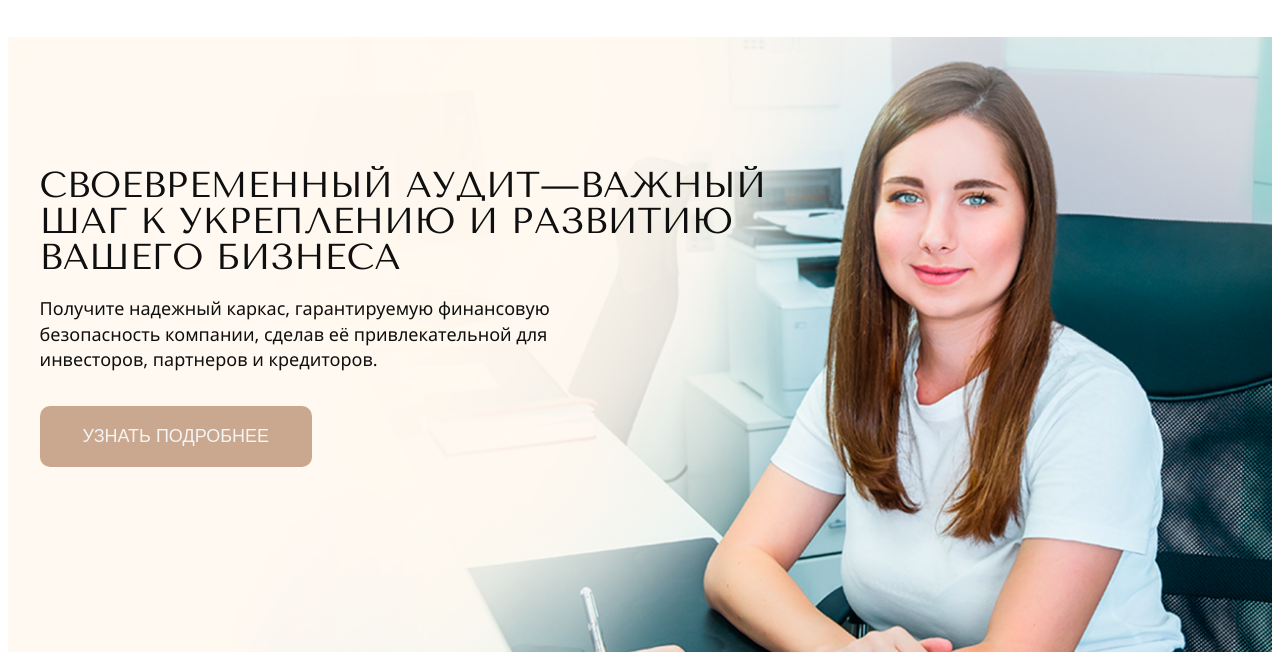
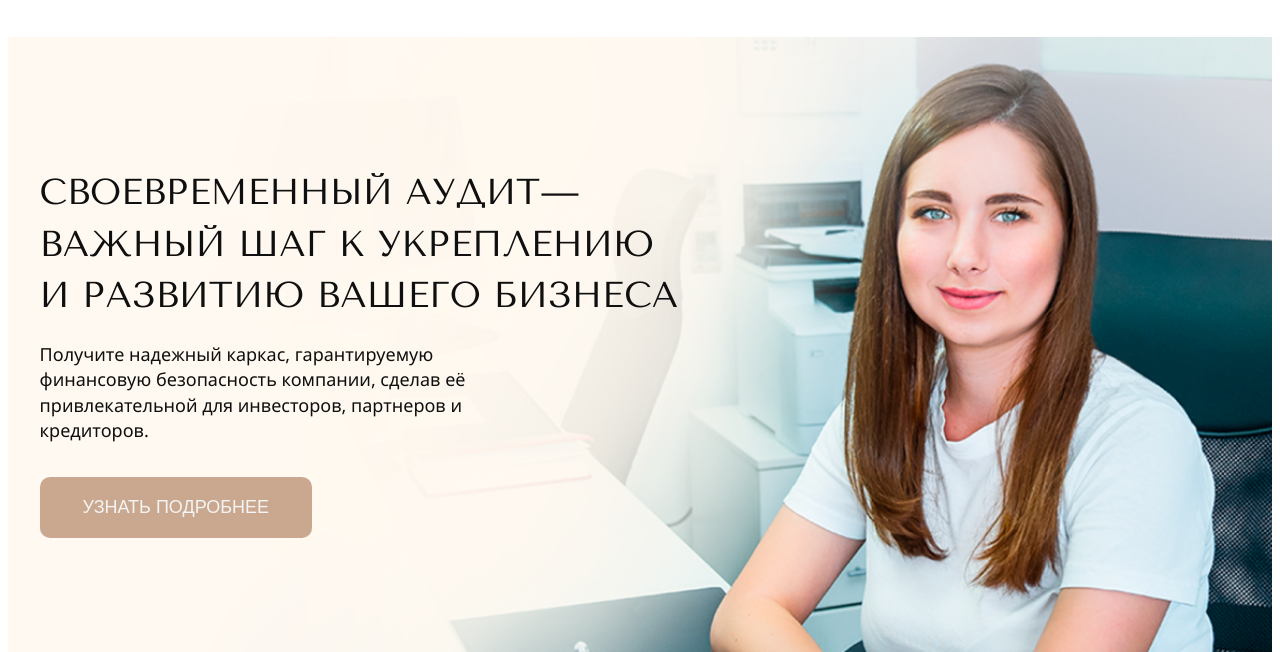
Before and after one commit to Turalinov/doverie-audit.ru, a website: page src/index.html in a window 1280 px wide. Shown: the part 148-800 px from the top of the page. Drawn offline with nearby package versions, Linux system fonts and the light colour scheme; files that its build step writes are made by us from their sources; files whose address does not match are found by name.

Commit message:
created hero block

```diff
--- a/src/styles/blocks/header.scss
+++ b/src/styles/blocks/header.scss
@@ -3,10 +3,10 @@
   background-color: #fff;
 
   @include tablets {
-    padding: rem(13px) 0 rem(20px);
+    padding: rem(5px) 0 rem(44px);
   }
 
-  @include tablets {
+  @include phones {
     padding: rem(10px) 0 rem(15px);
   }
 }
@@ -61,7 +61,6 @@
   @include phones {
     flex-wrap: nowrap;
     justify-content: space-between;
-    background: linear-gradient(127.44deg, #FFF9F1 99.97%, rgba(255, 249, 241, 0) 102.12%);
   }
 }
 
--- a/src/styles/blocks/hero.scss
+++ b/src/styles/blocks/hero.scss
@@ -1,21 +1,54 @@
 .hero {
-  padding: rem(130px) 0 rem(299px);
+  padding: rem(130px) 0 rem(300px);
   background-color: #FFF9F1;
   background-image: url('images/specialist.png');
   background-repeat: no-repeat;
   background-size: cover;
   background-position: center;
+
+  @include tablets {
+    padding: rem(50px) 0 rem(105px);
+  }
+
+  @include phones {
+    padding: rem(40px) 0 rem(200px);
+    background-image: url('images/specialist-mobile.png');
+    background-size: inherit;
+    background-position: 100% 133%;
+  }
 }
 .hero__title {
-  max-width: rem(778px);
+  max-width: 54%;
   text-transform: uppercase;
   @include teno;
-  margin-bottom: rem(22px)
+  margin-bottom: rem(22px);
+
+  @include tablets {
+    max-width: 64%;
+    margin-bottom: rem(15px);
+  }
+  @include phones {
+    max-width: 76%;
+  }
+
+
 }
 .hero__offer {
   font-size: rem(18px);
-  max-width: 538px;
-  margin-bottom: 32px;
+  max-width: 39%;
+  margin-bottom: rem(32px);
+
+  @include tablets {
+    font-size: rem(16px);
+    max-width: 48%;
+    margin-bottom: rem(17px);
+  }
+
+  @include phones {
+    font-size: rem(14px);
+    max-width: 85%;
+    margin-bottom: rem(7px);
+  }
 }
 .hero__before {
 
--- a/src/styles/blocks/worktime.scss
+++ b/src/styles/blocks/worktime.scss
@@ -25,4 +25,8 @@
 
 .worktime__schedule {
   margin-left: rem(10px);
+
+  @include tablets {
+    margin-left: 0;
+  }
 }
--- a/src/styles/layout/base.scss
+++ b/src/styles/layout/base.scss
@@ -7,7 +7,7 @@
   }
 
   @include phones {
-    font-size: calc(14px);
+    // font-size: calc(14px);
   }
 }
 
@@ -81,6 +81,12 @@ button {
   font-size: rem(18px);
   text-transform: uppercase;
   border: 1px solid transparent;
+
+  @include tablets {
+    font-size: rem(16px);
+    padding: rem(9px) rem(32px);
+  }
+
   &:focus {
      border-color: $brown-dark;
   }
@@ -98,11 +104,18 @@ h5,
 h6 {
   margin: 0;
   font-weight: 400;
-  line-height: 1;
 }
 
 h1 {
   font-size: rem(36px);
+
+  @include tablets {
+    font-size: rem(24px);
+  }
+
+  @include phones {
+    font-size: rem(18px);
+  }
 }
 
 h2 {
```
Also changed, not shown: docs/images/specialist-mobile.png (added), docs/main.min.css, src/images/specialist-mobile.png (added).
